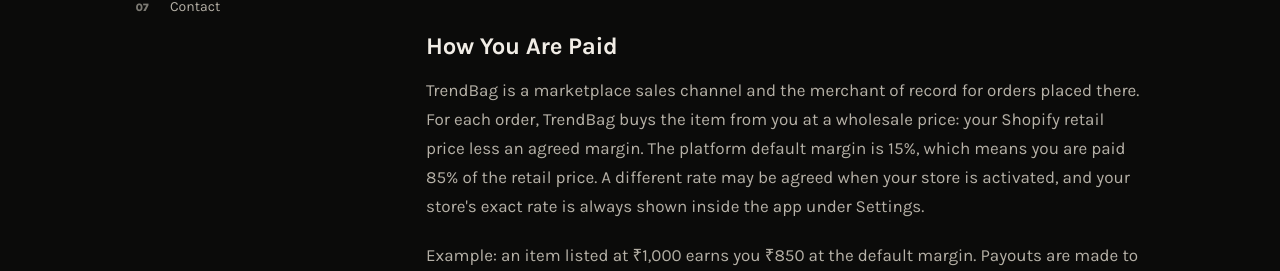
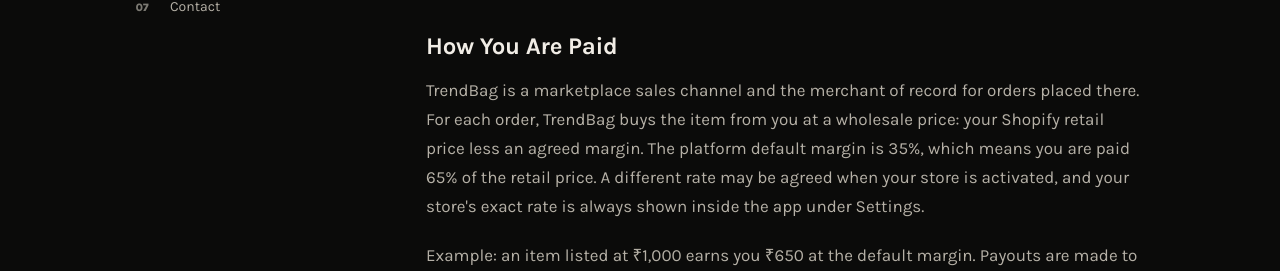
Before and after one commit to trendbag-in/portforlio-app, a React (Create React App) app: page /sellers/terms in a window 1280 px wide. Shown: the part 590-861 px from the top of the page. Built offline with nearby package versions, Linux system fonts and the light colour scheme; no server answers; the HTML template or start-up script is replaced by a standard one.

Commit message:
chore: platform default margin is 35%
Co-Authored-By: Claude Fable 5.1 <noreply@anthropic.com>

```diff
--- a/src/pages/SellerTerms.js
+++ b/src/pages/SellerTerms.js
@@ -7,7 +7,7 @@ import './PrivacyPolicy.css'; // Reuse the shared legal-page styles
 // Platform defaults, mirrored from the LIVE economics config (verified 2026-09-18) (brand_category_terms,
 // return_cost_rules, brand_penalty_configs). A store's exact terms are shown inside the TrendBag
 // app; this page is the public reference linked from the Shopify App Store listing.
-const DEFAULT_MARGIN_PCT = 15;
+const DEFAULT_MARGIN_PCT = 35;
 const EXAMPLE_RETAIL = 1000;
 
 const RETURN_SPLIT = [
```
